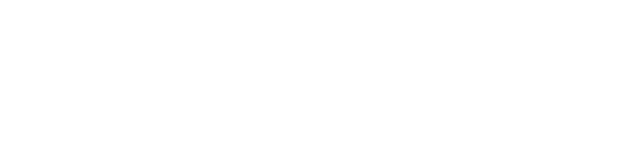
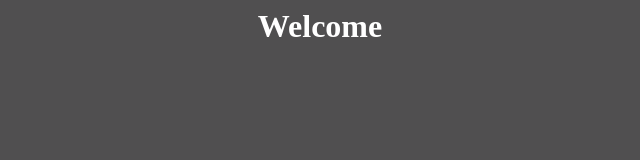
Before and after one commit to Source0rLoss/website-portflio-design-showcase, a plain HTML site: page home.html in a window 1280 px wide. Shown: the whole page, without its empty margins (320-960 px from the left). Drawn offline with Linux system fonts and the light colour scheme.

Commit message:
color of bg changed

```diff
--- a/sstyl.css
+++ b/sstyl.css
@@ -2,3 +2,6 @@ h1 {
     text-align:center;
     color:white
 }
+html {
+    background-color: #504f50ff;
+}
```
